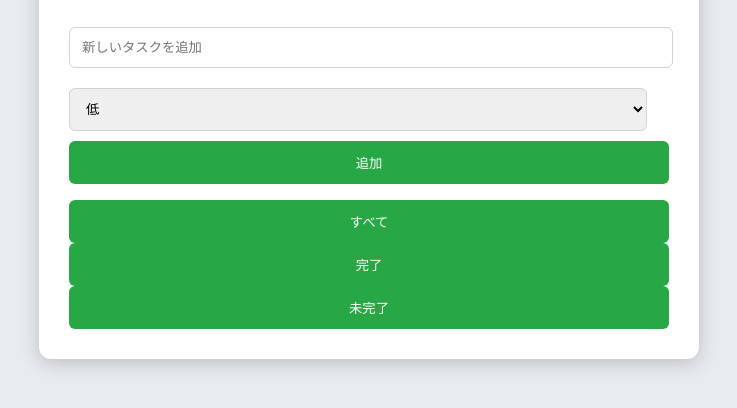
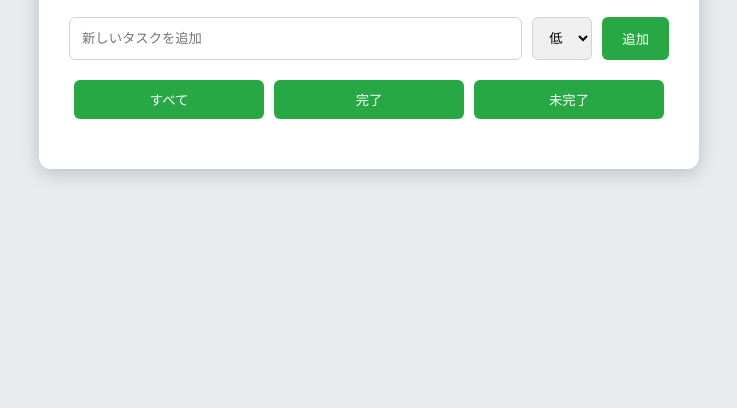
Before and after one commit to MiUPa/todo-portfolio, a plain HTML site: page index.html in a window 1280 px wide. Shown: the part 130-538 px from the top of the page, without its empty margins (271-1008 px from the left). Drawn offline with Linux system fonts and the light colour scheme.

Commit message:
フィルタを上に表示

```diff
--- a/index.html
+++ b/index.html
@@ -9,6 +9,7 @@
 <body>
     <div class="container">
         <h1>TODOリスト</h1>
+        <div class="input-group">
             <input type="text" id="taskInput" placeholder="新しいタスクを追加">
             <select id="prioritySelect">
                 <option value="low">低</option>
@@ -16,12 +17,13 @@
                 <option value="high">高</option>
             </select>
             <button id="addTaskButton">追加</button>
-        <ul id="taskList"></ul>
-        <div>
+        </div>
+        <div class="filter-group">
             <button id="filterAll">すべて</button>
             <button id="filterCompleted">完了</button>
             <button id="filterPending">未完了</button>
         </div>
+        <ul id="taskList"></ul>
     </div>
     <script src="script.js"></script>
 </body>
--- a/styles.css
+++ b/styles.css
@@ -19,10 +19,31 @@ h1 {
     margin-bottom: 20px;
 }
 
+.input-group {
+    display: flex;
+    gap: 10px;
+    margin-bottom: 20px;
+}
+
+input[type="text"] {
+    flex: 1;
+    width: auto;
+    margin: 0;
+}
+
+select {
+    width: auto;
+    margin: 0;
+}
+
+#addTaskButton {
+    width: auto;
+    padding: 12px 20px;
+    margin: 0;
+}
+
 input[type="text"], select {
-    width: calc(100% - 22px);
     padding: 12px;
-    margin: 10px 0;
     border: 1px solid #ced4da;
     border-radius: 6px;
     transition: border-color 0.3s;
@@ -58,7 +79,6 @@ button:hover {
     align-items: center;
     padding: 8px;
     border-bottom: 1px solid #ced4da;
-    gap: 8px;
 }
 
 #taskList li span {
@@ -69,21 +89,57 @@ button:hover {
     white-space: nowrap;
 }
 
-.task-button {
+#taskList li button {
     width: auto !important;
     padding: 2px 4px !important;
     font-size: 0.7em !important;
     background-color: transparent !important;
     color: #28a745 !important;
     margin: 0 2px !important;
+    transform: none !important;
 }
 
-.task-button:hover {
+#taskList li button:hover {
+    background-color: transparent !important;
     text-decoration: underline;
     transform: none !important;
+}
+
+.container > div:last-child button {
+    width: 100%;
+    padding: 12px;
+    background-color: #28a745;
+    color: white;
+}
+
+.container > div:last-child button:hover {
+    background-color: #218838;
+    transform: translateY(-2px);
 }
 
 .completed {
     text-decoration: line-through;
     color: gray;
 }
+
+.filter-group {
+    display: flex;
+    justify-content: space-between;
+    margin-bottom: 20px;
+}
+
+.filter-group button {
+    flex: 1;
+    margin: 0 5px;
+    padding: 10px;
+    background-color: #28a745;
+    color: white;
+    border: none;
+    border-radius: 6px;
+    cursor: pointer;
+    transition: background-color 0.3s;
+}
+
+.filter-group button:hover {
+    background-color: #218838;
+}
```
Lines whose indentation alone changed are shown as unchanged.
